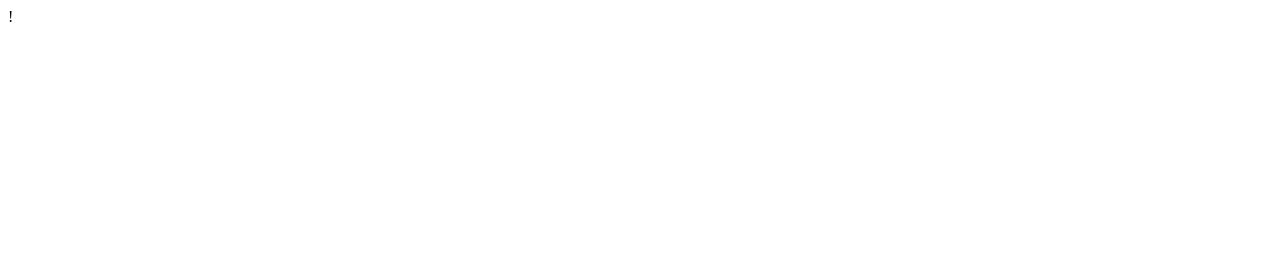
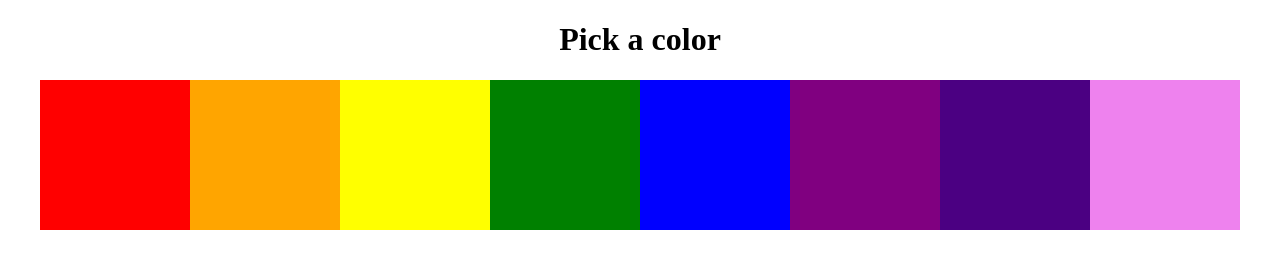
Before and after one commit to sdavis9169/CoinGameDemo, a plain HTML site: page index.html in a window 1280 px wide. Drawn offline with Linux system fonts and the light colour scheme.

Commit message:
Just for fun, color changer

```diff
--- a/index.html
+++ b/index.html
@@ -1,12 +1,15 @@
-!<!DOCTYPE html>
+<!DOCTYPE html>
 <html>
   <head>
     <meta charset="utf-8" />
     <meta http-equiv="X-UA-Compatible" content="IE=edge" />
-    <title>Page Title</title>
+    <title>Multipe Events</title>
     <meta name="viewport" content="width=device-width, initial-scale=1" />
     <link rel="stylesheet" type="text/css" media="screen" href="main.css" />
+  </head>
+  <body>
+    <h1>Pick a color</h1>
+    <section id="boxes"></section>
     <script src="main.js"></script>
-  </head>
-  <body></body>
+  </body>
 </html>
--- a/main.css
+++ b/main.css
@@ -0,0 +1,14 @@
+h1 {
+  text-align: center;
+}
+
+#boxes {
+  display: flex;
+  justify-content: center;
+  align-items: center;
+}
+
+.box {
+  height: 150px;
+  width: 150px;
+}
--- a/main.js
+++ b/main.js
@@ -0,0 +1,29 @@
+const colors = [
+  `red`,
+  `orange`,
+  `yellow`,
+  `green`,
+  `blue`,
+  `purple`,
+  `indigo`,
+  `violet`
+];
+
+const changeColor = function() {
+  const h1 = document.querySelector('h1');
+  h1.style.color = this.style.backgroundColor;
+};
+
+const printColor = function() {
+  console.log(this.style.backgroundColor);
+};
+
+const container = document.querySelector('#boxes');
+
+for (let color of colors) {
+  const box = document.createElement('div');
+  box.style.backgroundColor = color;
+  box.classList.add('box');
+  container.append(box);
+  box.addEventListener('click', changeColor);
+}
```
